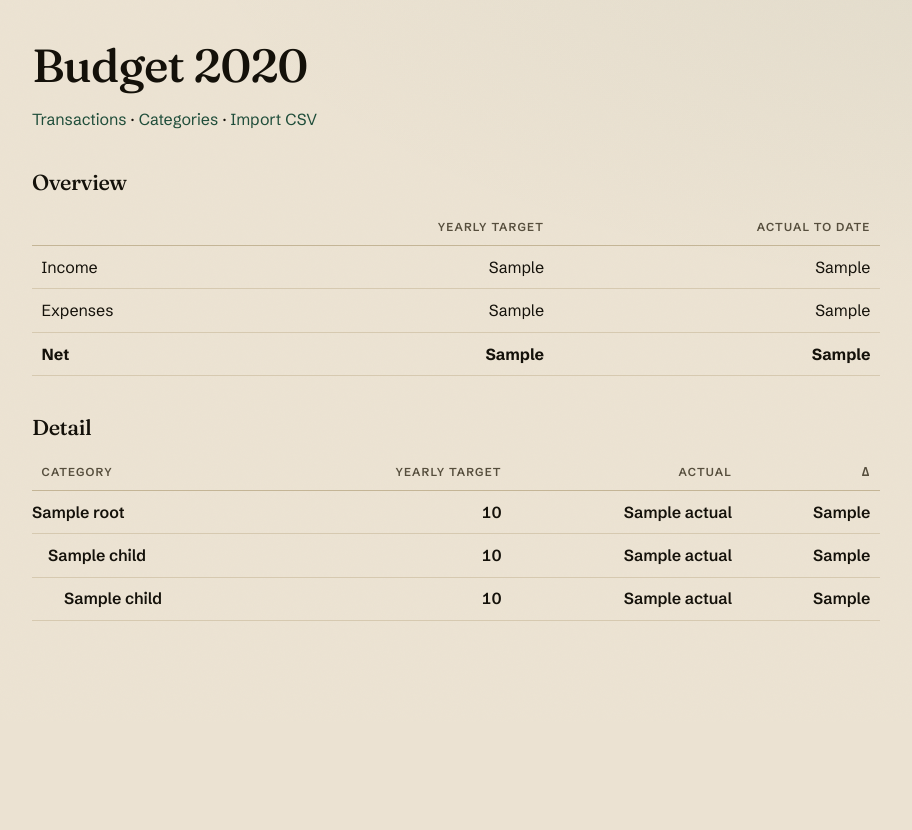
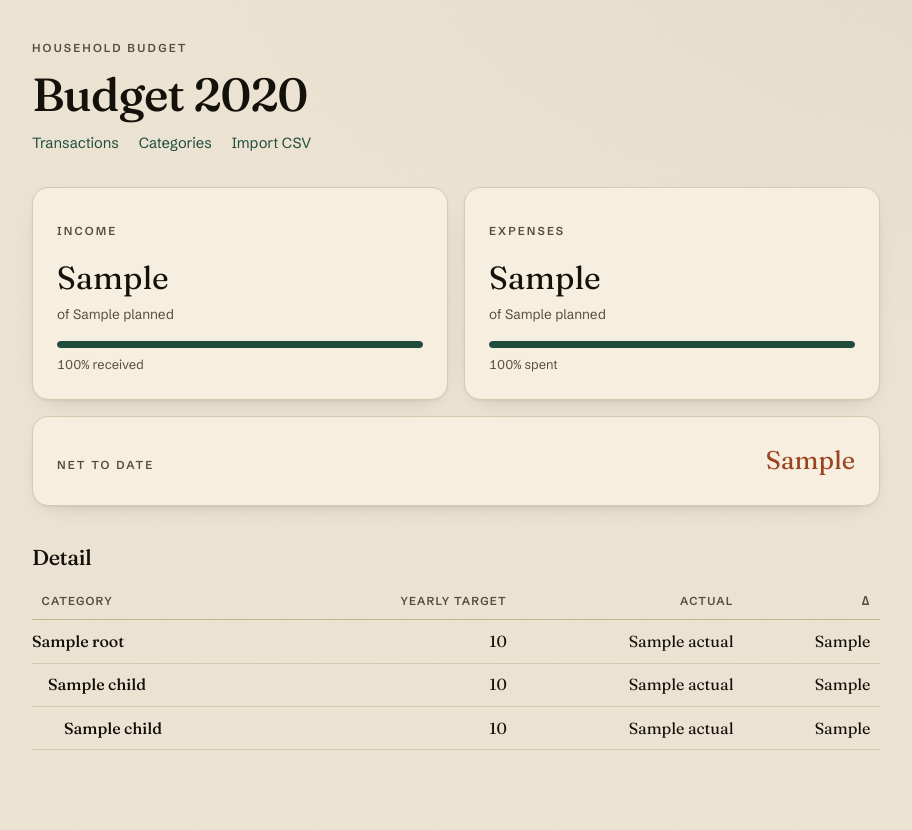
Before and after one commit to alexanderjasper/skjoldjasper, a Django app: template apps/web/finance/templates/finance/budget_dashboard.html in a window 1280 px wide. Shown: the part 78-908 px from the top of the page, without its empty margins (184-1096 px from the left). Before the commit the page ends 699 px from the top, so only its background shows below. Run offline with Django 5.2, Linux system fonts and the light colour scheme; the template is opened without the code that fills it: most values are stand-ins (such as "Sample title", 1, 10 or a date in 2020).

Commit message:
feat(ui): restyle budget dashboard with the new design system
First screen migrated to the design language as the proof case. The
flat overview table becomes two stat cards (income/expenses) with
actual-vs-planned progress bars and a highlighted net-to-date strip;
the detail tree uses Fraunces for group rows and tabular numbers
throughout. Replaces the bare admin-link empty state with a styled
call-to-action card. No view or data changes — presentation only.

Co-Authored-By: Claude Opus 4.7 (1M context) <noreply@anthropic.com>

```diff
--- a/apps/web/finance/templates/finance/_category_row.html
+++ b/apps/web/finance/templates/finance/_category_row.html
@@ -1,8 +1,10 @@
-{% load finance_extras %}<tr{% if not cat.children_list %} style="color:#444"{% else %} style="font-weight:600"{% endif %}>
-    <td style="padding-left:{{ depth }}rem">{{ cat.name }}</td>
-    <td style="text-align:right;font-variant-numeric:tabular-nums">{{ cat.target_total|money }}</td>
-    <td style="text-align:right;font-variant-numeric:tabular-nums">{{ cat.actual|money }}</td>
-    <td style="text-align:right">{{ cat.deviation_pct|deviation }}</td>
+{% load finance_extras %}<tr{% if cat.children_list %} style="font-family:var(--font-display)"{% endif %}>
+    <td style="padding-left:{% widthratio depth 1 1 %}rem">
+        {% if cat.children_list %}<strong style="font-weight:500">{{ cat.name }}</strong>{% else %}<span style="color:var(--ink-soft)">{{ cat.name }}</span>{% endif %}
+    </td>
+    <td class="num" style="text-align:right">{{ cat.target_total|money }}</td>
+    <td class="num" style="text-align:right">{{ cat.actual|money }}</td>
+    <td class="num" style="text-align:right">{{ cat.deviation_pct|deviation }}</td>
 </tr>
 {% for child in cat.children_list %}
     {% include "finance/_category_row.html" with cat=child depth=depth|add:1 %}
--- a/apps/web/finance/templates/finance/budget_dashboard.html
+++ b/apps/web/finance/templates/finance/budget_dashboard.html
@@ -2,38 +2,48 @@
 {% load finance_extras %}
 {% block head_title %}Budget {{ year }}{% endblock %}
 {% block content %}
+    <p class="eyebrow">Household budget</p>
     <h1>Budget {{ year }}</h1>
 
-    <p>
-        <a href="{% url 'finance:transactions' year %}">Transactions</a> ·
-        <a href="{% url 'finance:category_tree' year %}">Categories</a> ·
+    <nav style="display:flex;gap:1.25rem;margin:.75rem 0 2rem;font-size:.92rem">
+        <a href="{% url 'finance:transactions' year %}">Transactions</a>
+        <a href="{% url 'finance:category_tree' year %}">Categories</a>
         <a href="{% url 'finance:import' %}">Import CSV</a>
-    </p>
+    </nav>
 
-    <h2>Overview</h2>
-    <table style="border-collapse:collapse">
-        <thead>
-            <tr><th></th><th style="text-align:right;padding-left:1rem">Yearly target</th><th style="text-align:right;padding-left:1rem">Actual to date</th></tr>
-        </thead>
-        <tbody>
-            <tr><td>Income</td>
-                <td style="text-align:right;padding-left:1rem">{{ income_target|money }}</td>
-                <td style="text-align:right;padding-left:1rem">{{ income_actual|money }}</td></tr>
-            <tr><td>Expenses</td>
-                <td style="text-align:right;padding-left:1rem">{{ expense_target|money }}</td>
-                <td style="text-align:right;padding-left:1rem">{{ expense_actual|money }}</td></tr>
-            <tr style="font-weight:700;border-top:1px solid #ccc">
-                <td>Net</td>
-                <td style="text-align:right;padding-left:1rem">{{ net_target|money }}</td>
-                <td style="text-align:right;padding-left:1rem">{{ net_actual|money }}</td></tr>
-        </tbody>
-    </table>
+    <div style="display:grid;grid-template-columns:1fr 1fr;gap:1rem">
+        <section class="card">
+            <p class="eyebrow">Income</p>
+            <p class="num" style="font-family:var(--font-display);font-size:2rem;margin:.2rem 0 .1rem">{{ income_actual|money|default:"0" }}</p>
+            <p class="muted" style="margin:0 0 1rem;font-size:.85rem">of {{ income_target|money|default:"—" }} planned</p>
+            {% if income_target %}
+                <div class="bar"><span style="width:{% widthratio income_actual income_target 100 %}%"></span></div>
+                <p class="muted num" style="margin:.45rem 0 0;font-size:.8rem">{% widthratio income_actual income_target 100 %}% received</p>
+            {% endif %}
+        </section>
+
+        <section class="card">
+            <p class="eyebrow">Expenses</p>
+            <p class="num" style="font-family:var(--font-display);font-size:2rem;margin:.2rem 0 .1rem">{{ expense_actual|money|default:"0" }}</p>
+            <p class="muted" style="margin:0 0 1rem;font-size:.85rem">of {{ expense_target|money|default:"—" }} planned</p>
+            {% if expense_target %}
+                <div class="bar {% if expense_actual < expense_target %}over{% endif %}"><span style="width:{% widthratio expense_actual expense_target 100 %}%"></span></div>
+                <p class="muted num" style="margin:.45rem 0 0;font-size:.8rem">{% widthratio expense_actual expense_target 100 %}% spent</p>
+            {% endif %}
+        </section>
+    </div>
+
+    <div class="card" style="margin-top:1rem;display:flex;justify-content:space-between;align-items:baseline">
+        <span class="eyebrow">Net to date</span>
+        <span class="num {% if net_actual >= 0 %}delta-pos{% else %}delta-neg{% endif %}"
+              style="font-family:var(--font-display);font-size:1.6rem">{{ net_actual|money|default:"0" }}</span>
+    </div>
 
     <h2>Detail</h2>
     {% if roots %}
-        <table style="width:100%;border-collapse:collapse">
+        <table>
             <thead>
-                <tr style="border-bottom:1px solid #ccc;text-align:left">
+                <tr>
                     <th>Category</th>
                     <th style="text-align:right">Yearly target</th>
                     <th style="text-align:right">Actual</th>
@@ -47,7 +57,9 @@
             </tbody>
         </table>
     {% else %}
-        <p>No categories defined yet.
-            <a href="{% url 'finance:category_tree' year %}">Add some →</a></p>
+        <div class="card" style="text-align:center">
+            <p style="margin:.25rem 0 1rem">No categories defined yet.</p>
+            <a class="btn" href="{% url 'finance:category_tree' year %}">Add categories →</a>
+        </div>
     {% endif %}
 {% endblock %}
```
